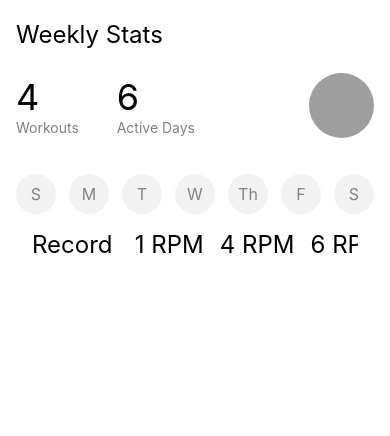
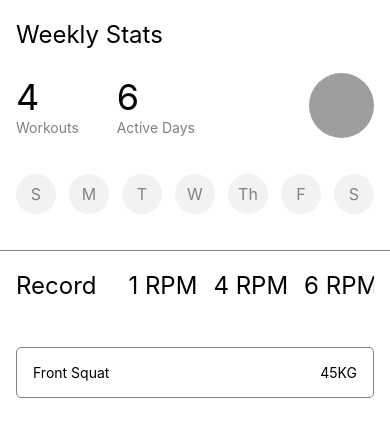
Before and after one commit to huan00/PR_Tracker, a React Native app: screen / in a window 390 px wide. Shown: the top 436 px of the page. Built offline with nearby package versions, Linux system fonts and the light colour scheme; grey boxes are pictures that could not be loaded.

Commit message:
add exerciseRPM

```diff
--- a/App.js
+++ b/App.js
@@ -1,6 +1,7 @@
 import { StatusBar } from 'expo-status-bar'
 import { StyleSheet, Text, View, SafeAreaView } from 'react-native'
 import Days from './components/Days'
+import ExerciseRPM from './components/ExerciseRPM'
 import RPM from './components/RPM'
 import WeeklyStats from './components/WeeklyStats'
 
@@ -8,14 +9,11 @@ export default function App() {
   return (
     <SafeAreaView style={styles.container}>
       <View>
-        <View>
-          <Text>{WeeklyStats}</Text>
-        </View>
+        <Text>{WeeklyStats}</Text>
         <WeeklyStats />
         <Days />
-        <View>
-          <RPM />
-        </View>
+        <RPM />
+        <ExerciseRPM />
         <StatusBar style="auto" />
       </View>
     </SafeAreaView>
@@ -26,7 +24,7 @@ const styles = StyleSheet.create({
   container: {
     flex: 1,
     backgroundColor: '#fff'
-    // alignItems: 'center',
+    // alignItems: 'center's
     // justifyContent: 'center'
   }
 })
--- a/components/Days.jsx
+++ b/components/Days.jsx
@@ -22,7 +22,10 @@ const styles = StyleSheet.create({
     flexDirection: 'row',
     justifyContent: 'space-between',
     padding: 16,
-    marginTop: 20
+    marginTop: 20,
+    marginBottom: 20,
+    borderColor: 'gray',
+    borderBottomWidth: 1
   },
   day: {
     fontSize: 16,
@@ -34,6 +37,7 @@ const styles = StyleSheet.create({
     width: 40,
     height: 40,
     backgroundColor: 'rgb(242,242,242)',
-    justifyContent: 'center'
+    justifyContent: 'center',
+    marginBottom: 20
   }
 })
--- /dev/null
+++ b/components/ExerciseRPM.jsx
@@ -0,0 +1,33 @@
+import React from 'react'
+import { View, Text, StyleSheet } from 'react-native'
+
+const ExerciseRPM = () => {
+  const excerise = 'Front Squat'
+  const weight = '45KG'
+  return (
+    <View style={styles.container}>
+      <View style={styles.textContainer}>
+        <Text>{excerise}</Text>
+        <Text>{weight}</Text>
+      </View>
+    </View>
+  )
+}
+
+export default ExerciseRPM
+
+const styles = StyleSheet.create({
+  container: {
+    width: '100%',
+    padding: 16
+  },
+  textContainer: {
+    width: '100%',
+    flexDirection: 'row',
+    justifyContent: 'space-between',
+    borderWidth: 1,
+    borderColor: 'grey',
+    borderRadius: 5,
+    padding: 16
+  }
+})
--- a/components/RPM.jsx
+++ b/components/RPM.jsx
@@ -26,12 +26,11 @@ export default RPM
 
 const styles = StyleSheet.create({
   container: {
-    flex: 1,
-    // width: '100%',
+    width: '100%',
     flexDirection: 'row',
-    marginHorizontal: 16,
     paddingHorizontal: 16,
-    justifyContent: 'space-between'
+    justifyContent: 'space-between',
+    marginBottom: 20
   },
   record: {
     width: '30%',
```
